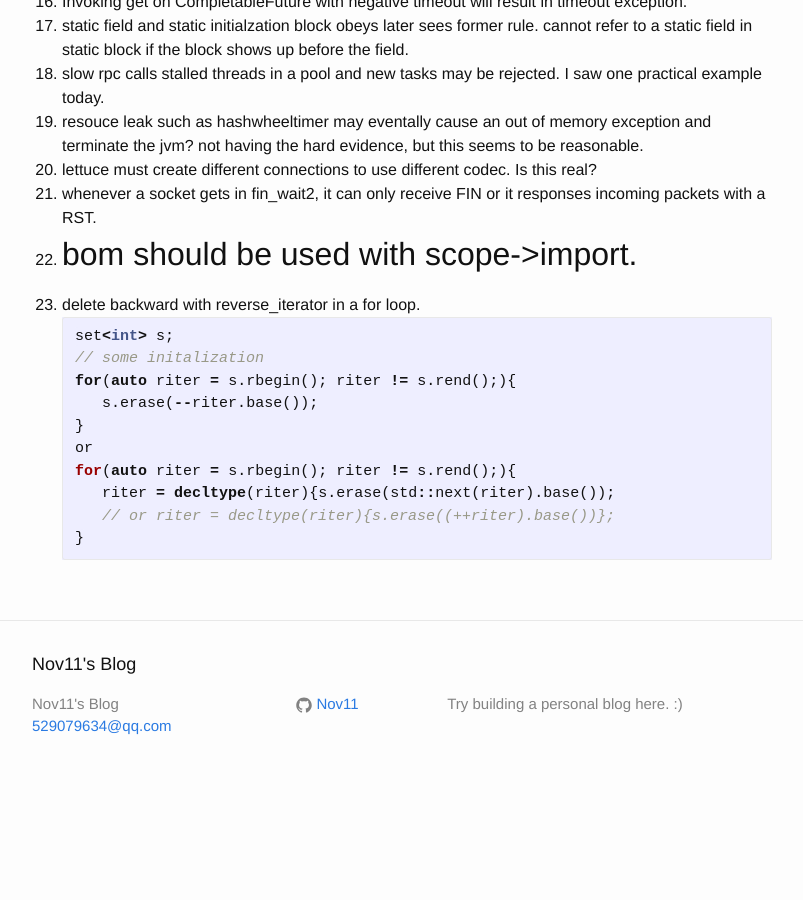
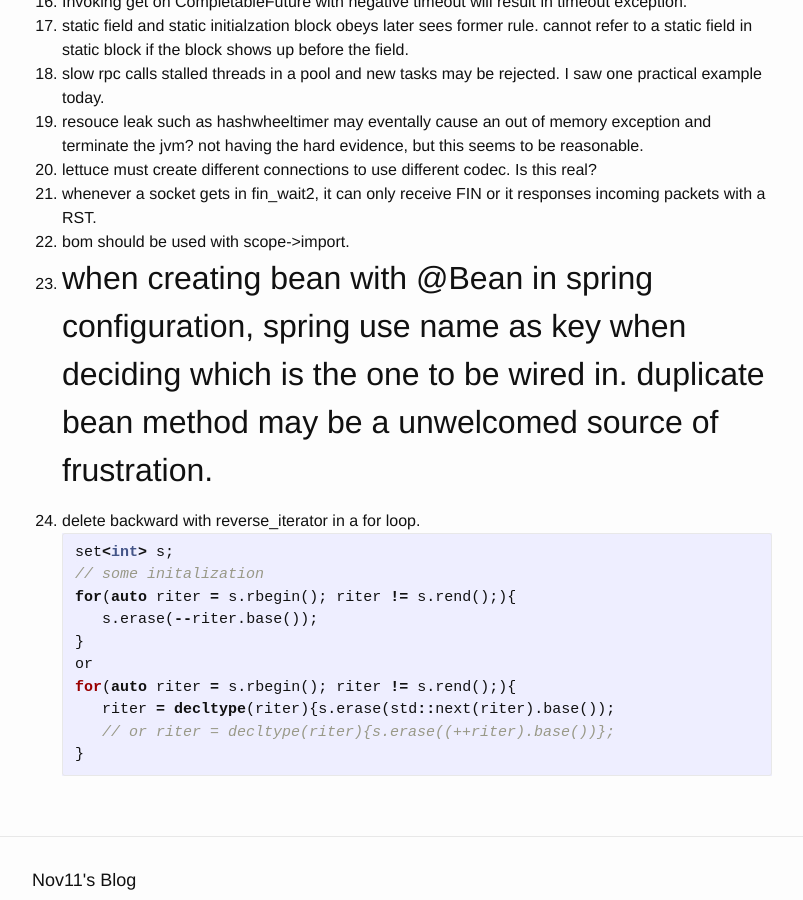
Before and after one commit to Nov11/Nov11.github.io, a Jekyll site: the page built from _posts/2018-06-04-notes-of-miscellaneousness.md, in a window 1280 px wide and 900 px high, scrolled down 1286 px. Shown: the whole window, without its empty margins (238-1041 px from the left). Built offline with Jekyll 4.4.1, drawn with Linux system fonts in a browser that asks for light colours; before the commit the page ends 2084 px from its top, so only the background shows below that.

Commit message:
Update 2018-06-04-notes-of-miscellaneousness.md

````diff
--- a/_posts/2018-06-04-notes-of-miscellaneousness.md
+++ b/_posts/2018-06-04-notes-of-miscellaneousness.md
@@ -44,6 +44,7 @@
 20. lettuce must create different connections to use different codec. Is this real?
 21. whenever a socket gets in fin_wait2, it can only receive FIN or it responses incoming packets with a RST.
 22. bom should be used with scope->import.
+23. when creating bean with @Bean in spring configuration, spring use name as key when deciding which is the one to be wired in. duplicate bean method may be a unwelcomed source of frustration.
 ---------------------------------------
 1. delete backward with reverse_iterator in a for loop.
    ```c++
````
